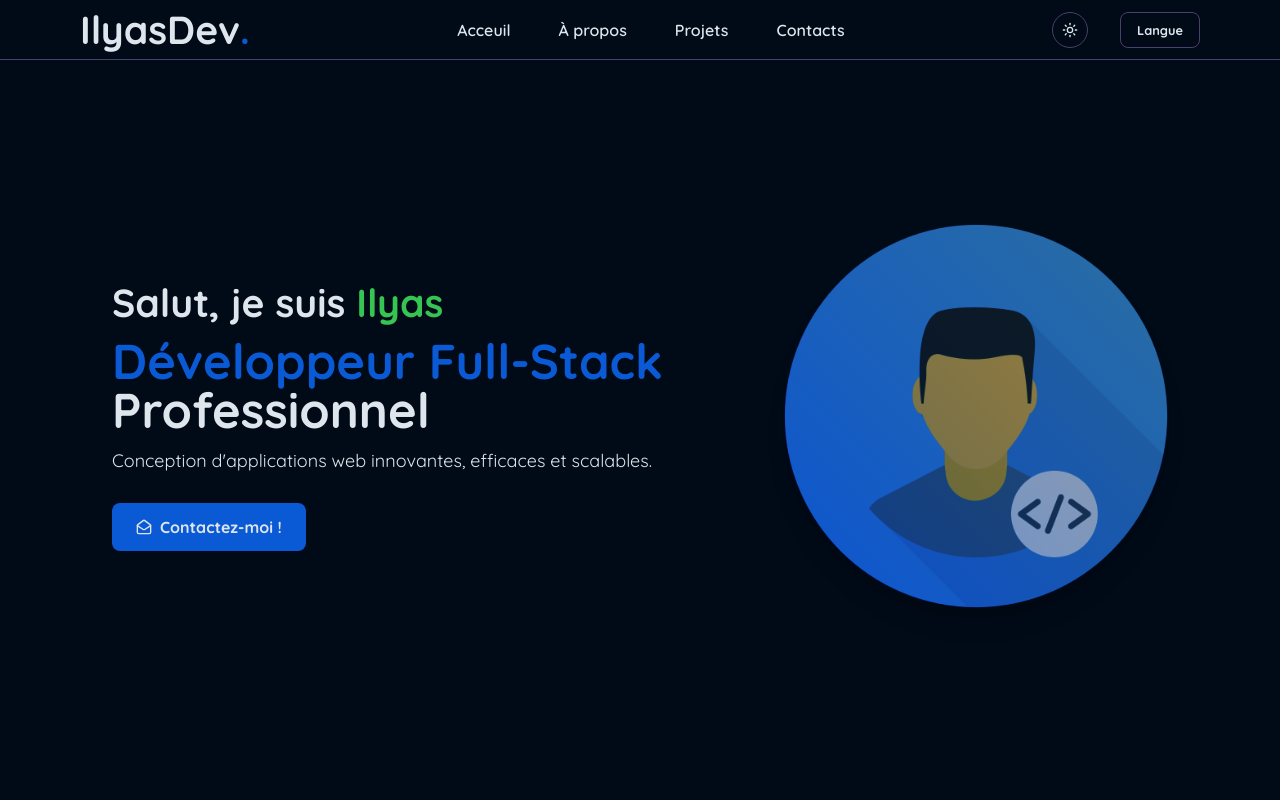
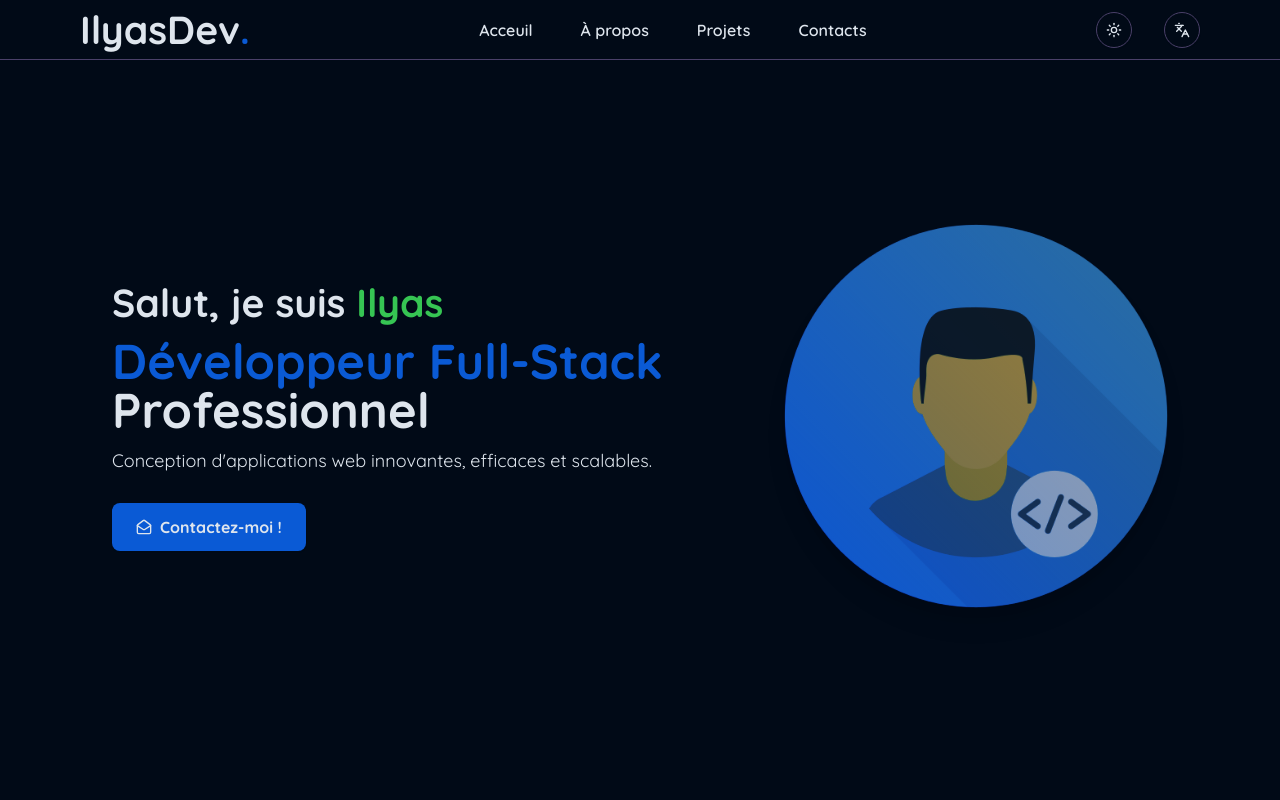
Before and after one commit to ilyasmdn/portfolio, a React (Vite) app: page / in a window 1280 px wide. Shown: the top 800 px of the page. Built offline with nearby package versions, Linux system fonts and the light colour scheme.

Commit message:
update language button

```diff
--- a/src/components/Header.tsx
+++ b/src/components/Header.tsx
@@ -11,7 +11,7 @@ import {
   DropdownMenuSeparator,
   DropdownMenuTrigger,
 } from "@/components/ui/dropdown-menu";
-import { Menu, X, Sun, Moon } from "lucide-react";
+import { Menu, X, Sun, Moon, Languages } from "lucide-react";
 import { Button } from "./ui/button";
 
 type Language = "en" | "fr";
@@ -64,15 +64,21 @@ const Header: React.FC<HeaderProps> = ({ toggleTheme, theme }) => {
       {/* Desktop Language Dropdown */}
       <div className="hidden md:flex md:items-center md:gap-8">
         <Button
-          className="h-9 w-9 rounded-full text-text transition-all"
+          className="h-9 w-9 rounded-full text-text cursor-pointer transition-all"
           onClick={toggleTheme}
           variant="outline"
         >
           {theme === "light" ? <Moon /> : <Sun />}
         </Button>
         <DropdownMenu>
-          <DropdownMenuTrigger className="dropdown-btn">
-            {btnContent}
+          <DropdownMenuTrigger>
+          <Button
+            className="h-9 w-9 rounded-full text-text cursor-pointer transition-all"
+            onClick={toggleTheme}
+            variant="outline"
+          >
+            <Languages />
+          </Button>
           </DropdownMenuTrigger>
           <DropdownMenuContent className="text-text bg-background border border-secondary rounded-lg shadow-md p-2">
             <DropdownMenuLabel className="text-text font-bold">
--- a/src/index.css
+++ b/src/index.css
@@ -147,7 +147,7 @@
 }
 
 .dropdown-btn {
-  @apply text-sm font-bold px-4 py-2 border-secondary border text-text rounded-md hover:shadow-[0_5px_40px_0px_secondary] shadow-secondary transition outline-none cursor-pointer;
+  @apply border-secondary border text-text rounded-md hover:shadow-[0_5px_40px_0px_secondary] shadow-secondary transition outline-none cursor-pointer;
 }
 
 .section-title {
```
